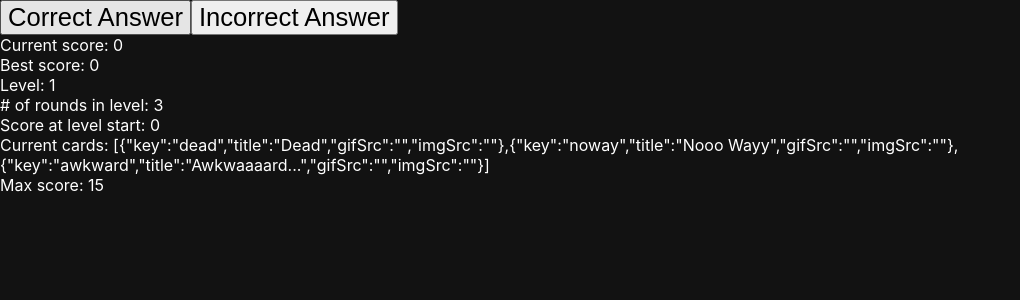
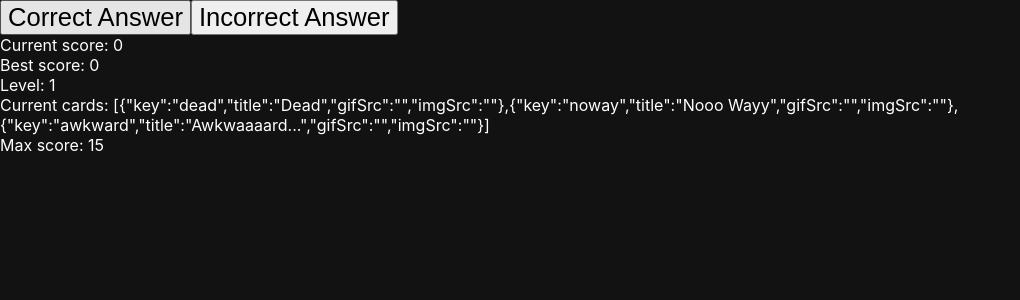
Before and after one commit to mihailthebuilder/what-gifs, a React (Create React App) app: page / in a window 1280 px wide. Shown: the top 300 px of the page, without its empty margins (0-1020 px from the left). Built offline with nearby package versions, Linux system fonts and the light colour scheme.

Commit message:
removed unnecessary level variables

```diff
--- a/src/App.js
+++ b/src/App.js
@@ -8,43 +8,35 @@ import {
   ScoreObj,
   shuffleCards,
   MAX_SCORE,
+  scoreToLevel,
 } from "./common/index.js";
 
 const App = () => {
   const [score, setScore] = useState(new ScoreObj(0, 0));
   const [level, setLevel] = useState(1);
-  const [scoreStartLevel, setScoreStartLevel] = useState(0);
 
   const checkAnswer = (event) => {
     if (event.target.getAttribute("val") === "1") {
       setScore(new ScoreObj(score.current + 1, score.best));
-
-      if (score.current > levelRounds + scoreStartLevel - 2) {
-        setLevel(level + 1);
-        setScoreStartLevel(score.current + 1);
-      }
     } else {
       let newBestScore =
         score.current > score.best ? score.current : score.best;
       setScore(new ScoreObj(0, newBestScore));
-      setLevel(1);
-      setScoreStartLevel(0);
     }
 
     setCurrentCards(shuffleCards(currentCards));
   };
 
-  const [levelRounds, setLevelRounds] = useState(levelToCardNum(level));
   useEffect(() => {
-    setLevelRounds(levelToCardNum(level));
-  }, [level]);
+    setLevel(scoreToLevel(score.current, levelToCardNum));
+  }, [score]);
 
   const [currentCards, setCurrentCards] = useState(
-    pickCards(levelRounds, CARD_DECK)
+    pickCards(levelToCardNum(level), CARD_DECK)
   );
   useEffect(() => {
-    setCurrentCards(pickCards(levelRounds, CARD_DECK));
-  }, [levelRounds]);
+    setCurrentCards(pickCards(levelToCardNum(level), CARD_DECK));
+  }, [level]);
 
   return (
     <div>
@@ -57,8 +49,6 @@ const App = () => {
       <div>Current score: {score.current}</div>
       <div>Best score: {score.best}</div>
       <div>Level: {level}</div>
-      <div># of rounds in level: {levelRounds}</div>
-      <div>Score at level start: {scoreStartLevel}</div>
       <div>Current cards: {JSON.stringify(currentCards)}</div>
       <div>Max score: {MAX_SCORE}</div>
     </div>
--- a/src/common/index.js
+++ b/src/common/index.js
@@ -28,7 +28,7 @@ const scoreToLevel = (score, levelToNum) => {
     level++;
     scoreAtLevel += levelToNum(level);
   }
-  return level - 1;
+  return level;
 };
 
 const getMaxScore = (cardDeck, levelToNum) => {
@@ -65,4 +65,5 @@ export {
   ScoreObj,
   shuffleCards,
   MAX_SCORE,
+  scoreToLevel,
 };
```
